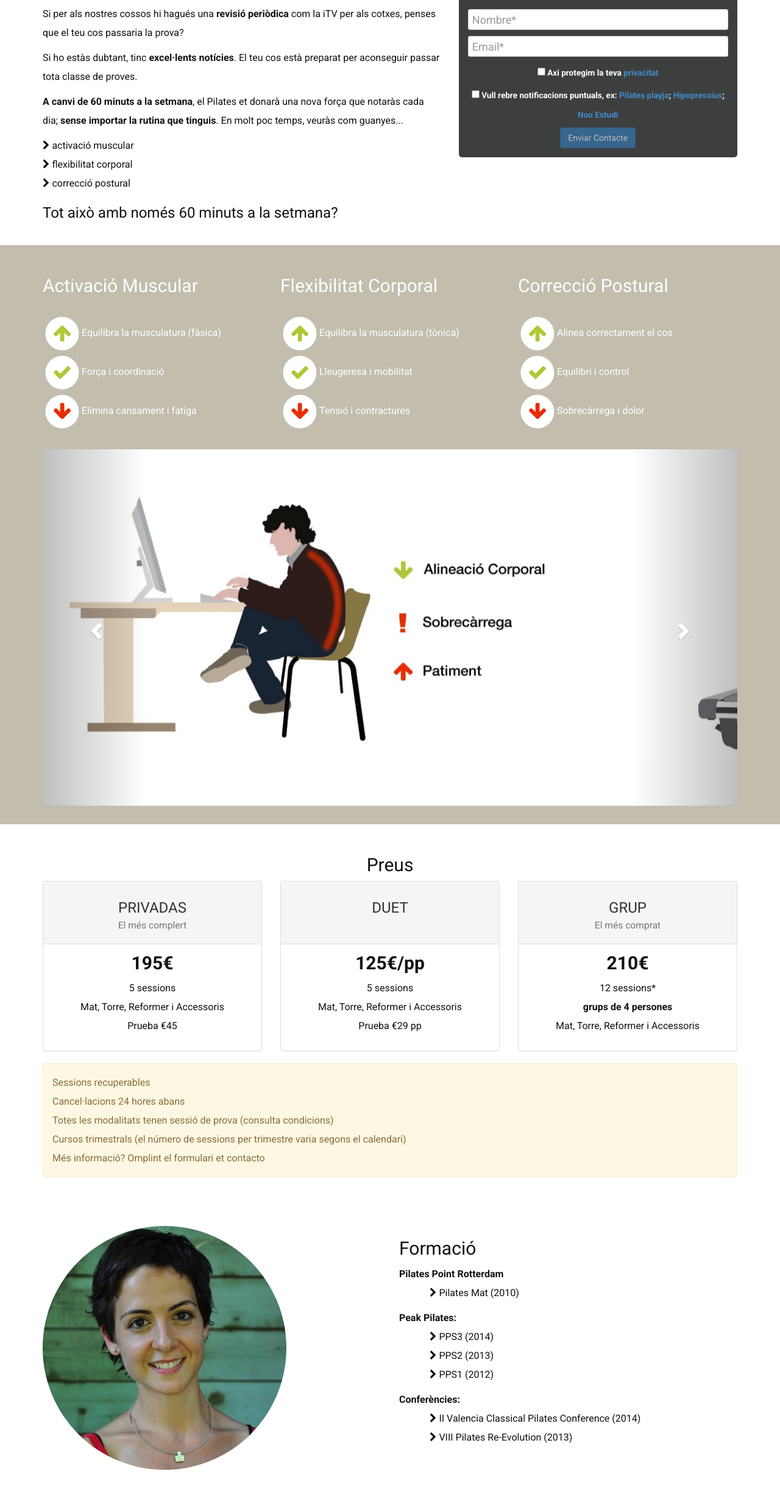
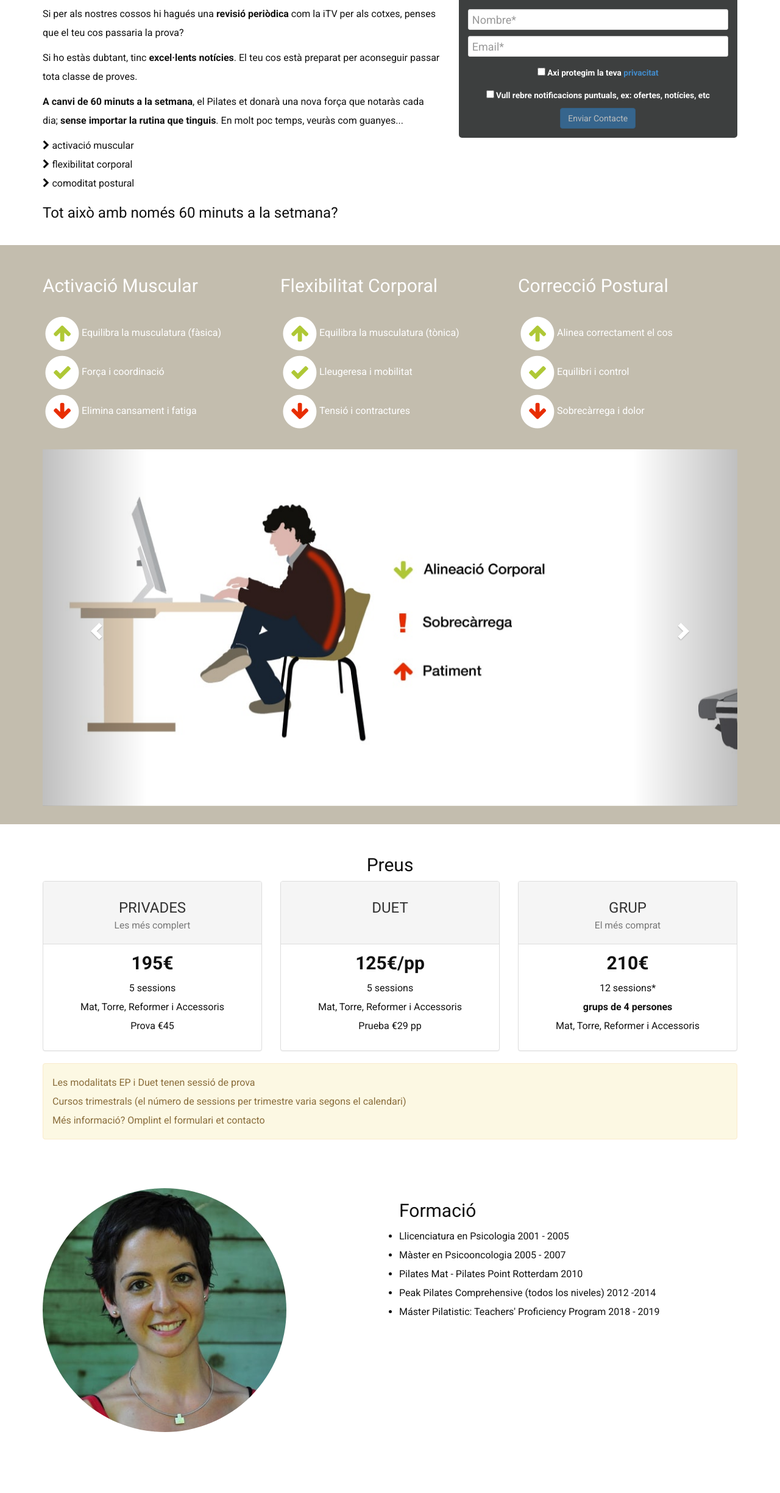
Before and after one commit to rsenses/bodymechanics.es, a plain HTML site: page pilates-barcelona.html in a window 1280 px wide. Shown: the part 215-2664 px from the top of the page at 61% size. Drawn offline with nearby package versions, Linux system fonts and the light colour scheme; grey boxes are pictures that could not be loaded.

Commit message:
Corrige textos

```diff
--- a/pilates-barcelona.html
+++ b/pilates-barcelona.html
@@ -108,7 +108,7 @@
                     <ul style="list-style: none;">
                         <li><i class="fa fa-chevron-right"></i> activació muscular</li>
                         <li><i class="fa fa-chevron-right"></i> flexibilitat corporal</li>
-                        <li><i class="fa fa-chevron-right"></i> correcció postural</li>
+                        <li><i class="fa fa-chevron-right"></i> comoditat postural</li>
                     </ul>
 
                     <h3 class="titulo-landingty">Tot això amb només 60 minuts a la setmana?</h3>
@@ -133,7 +133,7 @@
                                     ><small><input type="checkbox" name="legal" id="legal" value="1" /> Axi protegim la teva <a href="aviso-legal.html">privacitat</a></small></label
                                 >
                                 <label
-                                    ><small><input type="checkbox" name="avisos" value="1" /> Vull rebre notificacions puntuals, ex: <a href="https://us3.campaign-archive.com/?e=[UNIQID]&u=74457c2f3b2665249e571e981&id=726962b575" target="_blank" rel="external nofollow">Pilates playja</a>; <a href="https://us3.campaign-archive.com/?e=[UNIQID]&u=74457c2f3b2665249e571e981&id=fa079d3bb1" target="_blank" rel="external nofollow">Hipopressius</a>; <a href="https://us3.campaign-archive.com/?e=[UNIQID]&u=74457c2f3b2665249e571e981&id=e61355571c" target="_blank" rel="external nofollow">Nou Estudi</a></small></label
+                                    ><small><input type="checkbox" name="avisos" value="1" /> Vull rebre notificacions puntuals, ex: ofertes, notícies, etc</small></label
                                 >
                                 <button type="submit" id="enviar" class="btn btn-primary">Enviar Contacte</button>
                             </fieldset>
@@ -238,13 +238,13 @@
                     <div class="col-sm-4">
                         <div class="panel panel-default">
                             <div class="panel-heading">
-                                <h3 class="text-center">PRIVADAS<br /><small>El més complert</small></h3>
+                                <h3 class="text-center">PRIVADES<br /><small>Les més complert</small></h3>
                             </div>
                             <div class="panel-body text-center">
                                 <p style="font-size: 30px;"><strong>195€</strong></p>
                                 <p>
                                     5 sessions <br />
-                                    Mat, Torre, Reformer i Accessoris <br />Prueba €45
+                                    Mat, Torre, Reformer i Accessoris <br />Prova €45
                                 </p>
                             </div>
                         </div>
@@ -279,9 +279,9 @@
                     <div class="col-xs-12">
                         <div class="alert alert-warning">
                             <p>
-                                Sessions recuperables<br />
-                                Cancel·lacions 24 hores abans<br />
-                                Totes les modalitats tenen sessió de prova (consulta condicions)<br />
+                                <!-- Sessions recuperables<br /> -->
+                                <!-- Cancel·lacions 24 hores abans<br /> -->
+                                Les modalitats EP i Duet tenen sessió de prova<br />
                                 Cursos trimestrals (el número de sessions per trimestre varia segons el calendari)<br />
                                 Més informació? Omplint el formulari et contacto
                             </p>
@@ -297,28 +297,13 @@
                     <div class="col-sm-6">
                         <h2>Formació</h2>
 
-                        <p>
-                            <strong>Pilates Point Rotterdam</strong>
-                            <br />
-                            <span style="margin-left: 50px;"><i class="fa fa-chevron-right"></i> Pilates Mat (2010)</span>
-                        </p>
-
-                        <p>
-                            <strong>Peak Pilates:</strong>
-                            <br />
-                            <span style="margin-left: 50px;"><i class="fa fa-chevron-right"></i> PPS3 (2014)</span>
-                            <br />
-                            <span style="margin-left: 50px;"><i class="fa fa-chevron-right"></i> PPS2 (2013)</span>
-                            <br />
-                            <span style="margin-left: 50px;"><i class="fa fa-chevron-right"></i> PPS1 (2012)</span>
-                        </p>
-                        <p>
-                            <strong>Conferències:</strong>
-                            <br />
-                            <span style="margin-left: 50px;"><i class="fa fa-chevron-right"></i> II Valencia Classical Pilates Conference (2014)</span>
-                            <br />
-                            <span style="margin-left: 50px;"><i class="fa fa-chevron-right"></i> VIII Pilates Re-Evolution (2013)</span>
-                        </p>
+                        <ul>
+                            <li>Llicenciatura en Psicologia 2001 - 2005</li>
+                            <li>Màster en Psicooncologia 2005 - 2007</li>
+                            <li>Pilates Mat - Pilates Point Rotterdam 2010</li>
+                            <li>Peak Pilates Comprehensive (todos los niveles) 2012 -2014</li>
+                            <li>Máster Pilatistic: Teachers' Proficiency Program 2018 - 2019</li>
+                        </ul>
                     </div>
                 </div>
             </div>
```
Also changed, not shown: index.html (+13 -27 lines).
